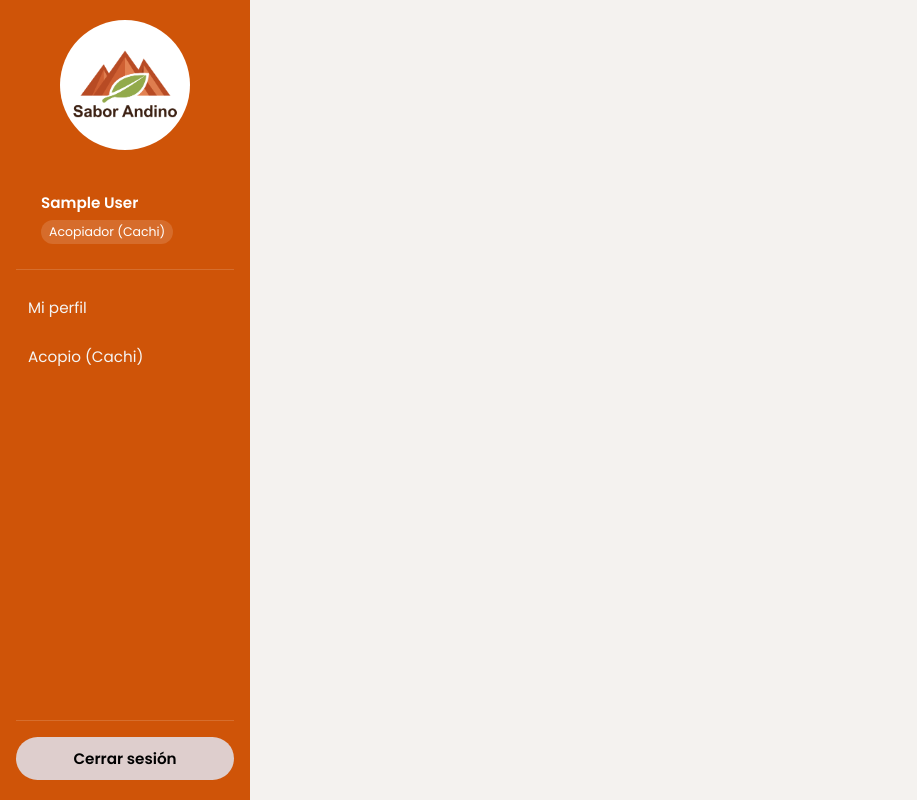
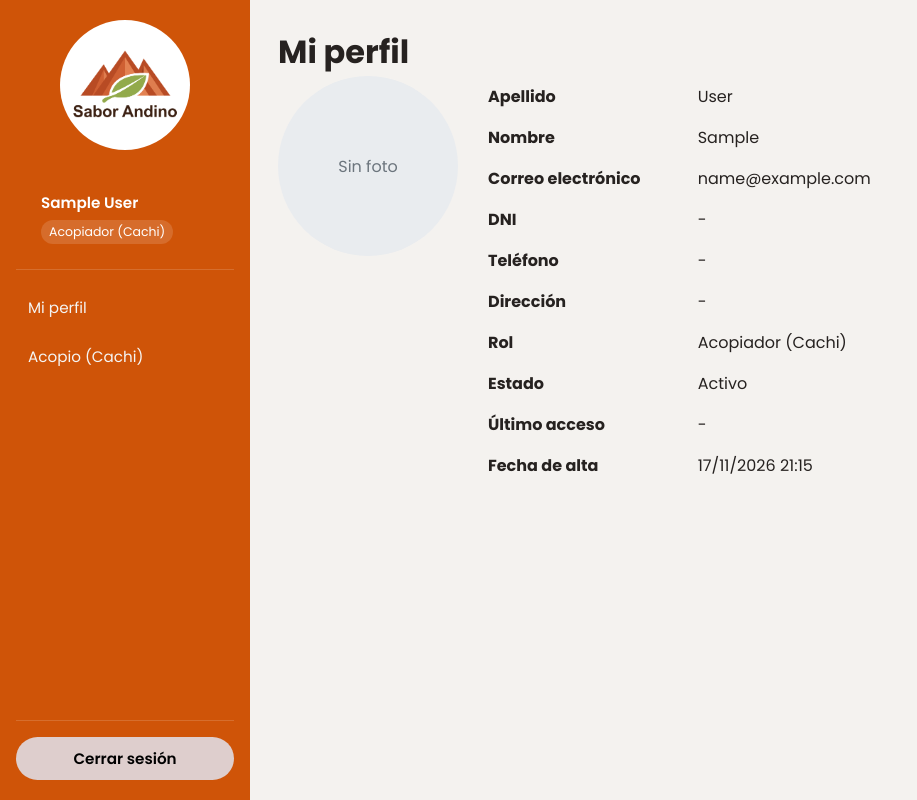
Before and after one commit to alvaroreta/sabor_andino, a Django app: page /perfil/ in a window 1280 px wide. Shown: the whole page, without its empty margins (0-917 px from the left). Run offline with Django 5.2, Linux system fonts and the light colour scheme; the visitor is signed in with stand-in values (Sample User, id 1).

Commit message:
USUARIOS: Creación de tabla de usuarios activos | Creación de lógica y pantalla de Perfil

```diff
--- a/sabor_andino/sabor_andino/urls.py
+++ b/sabor_andino/sabor_andino/urls.py
@@ -18,16 +18,13 @@ from django.conf import settings
 from django.conf.urls.static import static
 from django.contrib import admin
 from django.contrib.auth import views as auth_views
-from django.shortcuts import redirect, render
+from django.shortcuts import redirect
 from django.urls import include, path
+from usuarios.views import perfil as perfil_view
 
 
 def inicio(request):
     return redirect('login')
-
-
-def perfil(request):
-    return render(request, 'base.html')
 
 
 
@@ -35,7 +32,7 @@ urlpatterns = [
     path('', inicio, name='inicio'),
     path('login/', auth_views.LoginView.as_view(), name='login'),
     path('logout/', auth_views.LogoutView.as_view(), name='logout'),
-    path('perfil/', perfil, name='perfil'),
+    path('perfil/', perfil_view, name='perfil'),
     path('admin/', admin.site.urls),
     path('usuarios/', include('usuarios.urls')),
     path('acopio/', include('acopio.urls')),
--- a/sabor_andino/templates/base.html
+++ b/sabor_andino/templates/base.html
@@ -28,7 +28,7 @@
                 <a href="{% url 'perfil' %}">Mi perfil</a>
 
                 {% if user.rol == 'SOCIO_GERENTE' %}
-                <a href="{% url 'usuarios:crear' %}">Gestión de Usuarios</a>
+                <a href="{% url 'usuarios:lista' %}">Gestión de Usuarios</a>
                 <a href="#">Catálogo y Precios</a>
                 {% endif %}
 
--- /dev/null
+++ b/sabor_andino/templates/usuarios/perfil.html
@@ -0,0 +1,69 @@
+{% extends "base.html" %}
+
+{% block title %}Mi perfil - Sabor Andino{% endblock %}
+
+{% block content %}
+{% if es_propio %}
+<h1>Mi perfil</h1>
+{% else %}
+<h1>Perfil de {{ perfil_usuario.first_name }} {{ perfil_usuario.last_name }}</h1>
+<p><a href="{% url 'usuarios:lista' %}">← Volver a la lista de usuarios</a></p>
+{% endif %}
+
+<div style="display: flex; gap: 30px; align-items: flex-start; flex-wrap: wrap;">
+    <div>
+        {% if perfil_usuario.foto_perfil %}
+            <img src="{{ perfil_usuario.foto_perfil.url }}" alt="Foto de perfil" style="width: 180px; height: 180px; object-fit: cover; border-radius: 50%;">
+        {% else %}
+            <div style="width: 180px; height: 180px; border-radius: 50%; background-color: #e9ecef; display: flex; align-items: center; justify-content: center; color: #6c757d;">Sin foto</div>
+        {% endif %}
+    </div>
+
+    <table style="border-collapse: collapse; min-width: 420px;">
+        <tbody>
+            <tr>
+                <th style="text-align: left; padding: 8px 20px 8px 0;">Apellido</th>
+                <td style="padding: 8px 0;">{{ perfil_usuario.last_name|default:"-" }}</td>
+            </tr>
+            <tr>
+                <th style="text-align: left; padding: 8px 20px 8px 0;">Nombre</th>
+                <td style="padding: 8px 0;">{{ perfil_usuario.first_name|default:"-" }}</td>
+            </tr>
+            <tr>
+                <th style="text-align: left; padding: 8px 20px 8px 0;">Correo electrónico</th>
+                <td style="padding: 8px 0;">{{ perfil_usuario.email|default:"-" }}</td>
+            </tr>
+            <tr>
+                <th style="text-align: left; padding: 8px 20px 8px 0;">DNI</th>
+                <td style="padding: 8px 0;">{{ perfil_usuario.dni|default:"-" }}</td>
+            </tr>
+            <tr>
+                <th style="text-align: left; padding: 8px 20px 8px 0;">Teléfono</th>
+                <td style="padding: 8px 0;">{{ perfil_usuario.telefono|default:"-" }}</td>
+            </tr>
+            <tr>
+                <th style="text-align: left; padding: 8px 20px 8px 0;">Dirección</th>
+                <td style="padding: 8px 0;">{{ perfil_usuario.direccion|default:"-" }}</td>
+            </tr>
+            <tr>
+                <th style="text-align: left; padding: 8px 20px 8px 0;">Rol</th>
+                <td style="padding: 8px 0;">{{ perfil_usuario.get_rol_display }}</td>
+            </tr>
+            <tr>
+                <th style="text-align: left; padding: 8px 20px 8px 0;">Estado</th>
+                <td style="padding: 8px 0;">{{ perfil_usuario.is_active|yesno:"Activo,Inactivo" }}</td>
+            </tr>
+            <tr>
+                <th style="text-align: left; padding: 8px 20px 8px 0;">Último acceso</th>
+                <td style="padding: 8px 0;">
+                    {% if perfil_usuario.last_login %}{{ perfil_usuario.last_login|date:"d/m/Y H:i" }}{% else %}-{% endif %}
+                </td>
+            </tr>
+            <tr>
+                <th style="text-align: left; padding: 8px 20px 8px 0;">Fecha de alta</th>
+                <td style="padding: 8px 0;">{{ perfil_usuario.date_joined|date:"d/m/Y H:i" }}</td>
+            </tr>
+        </tbody>
+    </table>
+</div>
+{% endblock %}
--- a/sabor_andino/usuarios/urls.py
+++ b/sabor_andino/usuarios/urls.py
@@ -4,5 +4,7 @@ from . import views
 app_name = 'usuarios'
 
 urlpatterns = [
+    path('', views.lista_usuarios, name='lista'),
     path('crear/', views.crear_usuario, name='crear'),
+    path('<int:user_id>/', views.perfil_usuario, name='detalle'),
 ]
--- a/sabor_andino/usuarios/views.py
+++ b/sabor_andino/usuarios/views.py
@@ -1,6 +1,31 @@
-from django.shortcuts import render, redirect
+from django.contrib.auth.decorators import login_required
+from django.shortcuts import get_object_or_404, render, redirect
 from .forms import UsuarioForm
 from .decorators import roles_requeridos
+from .models import Usuario
+
+
+@login_required
+def perfil(request):
+    return render(request, 'usuarios/perfil.html', {
+        'perfil_usuario': request.user,
+        'es_propio': True,
+    })
+
+
+@roles_requeridos('SOCIO_GERENTE')
+def perfil_usuario(request, user_id):
+    usuario = get_object_or_404(Usuario, pk=user_id)
+    return render(request, 'usuarios/perfil.html', {
+        'perfil_usuario': usuario,
+        'es_propio': False,
+    })
+
+
+@roles_requeridos('SOCIO_GERENTE')
+def lista_usuarios(request):
+    usuarios = Usuario.objects.filter(is_active=True).order_by('last_name', 'first_name')
+    return render(request, 'usuarios/usuarios_lista.html', {'usuarios': usuarios})
 
 
 @roles_requeridos('SOCIO_GERENTE')
@@ -9,7 +34,7 @@ def crear_usuario(request):
         form = UsuarioForm(request.POST, request.FILES)
         if form.is_valid():
             form.save()
-            return redirect('perfil')
+            return redirect('usuarios:lista')
     else:
         form = UsuarioForm()
 
```
Also changed, not shown: sabor_andino/templates/usuarios/usuarios_lista.html (added, +40 -0 lines), 1 other file.
